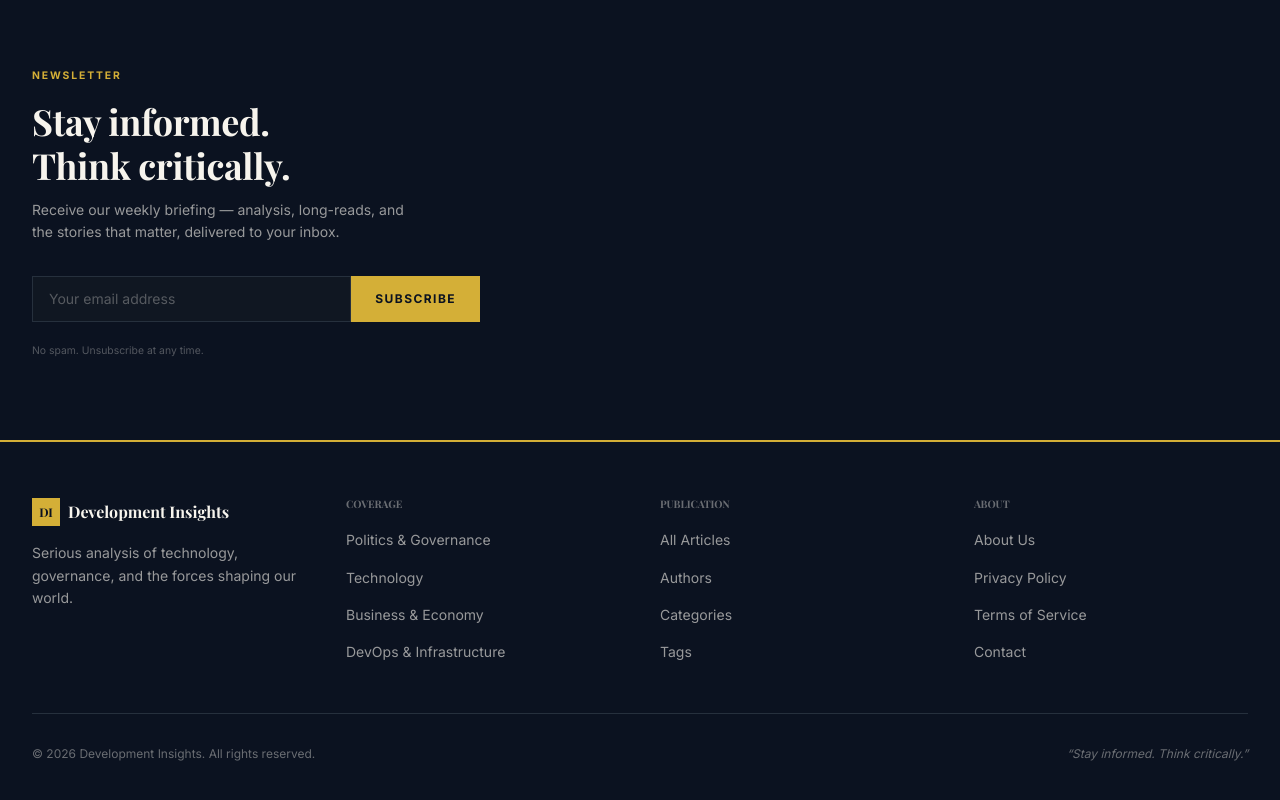
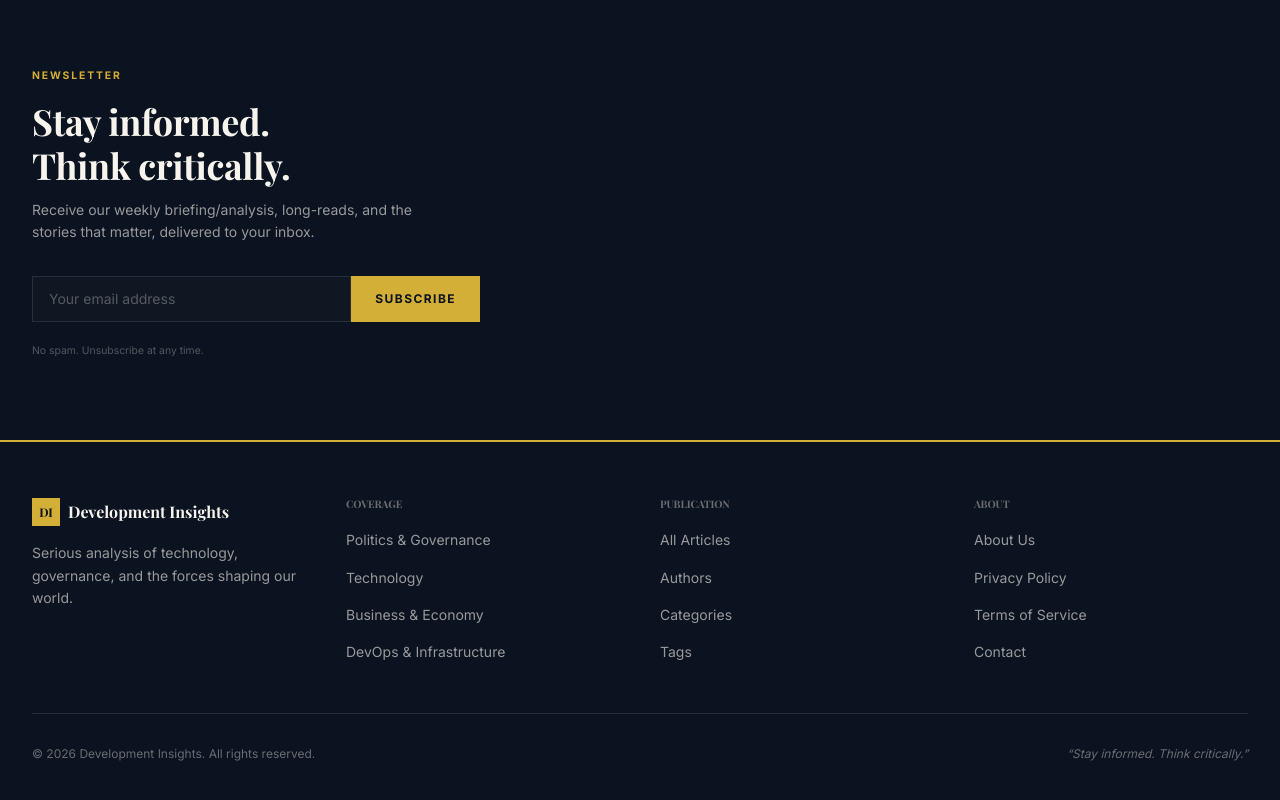
Before and after one commit to gwash3256/DEVELOPMENT-INSIGHTS., a Next.js app: page / in a window 1280 px wide. Shown: the part 2168-2968 px from the top of the page. Built offline with nearby package versions, Linux system fonts and the light colour scheme; a web font is replaced by a local one.

Commit message:
Fix typo in newsletter description text

```diff
--- a/src/components/home/Newsletter.tsx
+++ b/src/components/home/Newsletter.tsx
@@ -40,7 +40,7 @@ export default function Newsletter() {
           </h2>
 
           <p className="font-sans text-sm text-[var(--ivory)]/60 mb-8 leading-relaxed max-w-sm">
-            Receive our weekly briefing — analysis, long-reads, and the stories that matter, delivered to your inbox.
+            Receive our weekly briefing/analysis, long-reads, and the stories that matter, delivered to your inbox.
           </p>
 
           {/* Form */}
```
